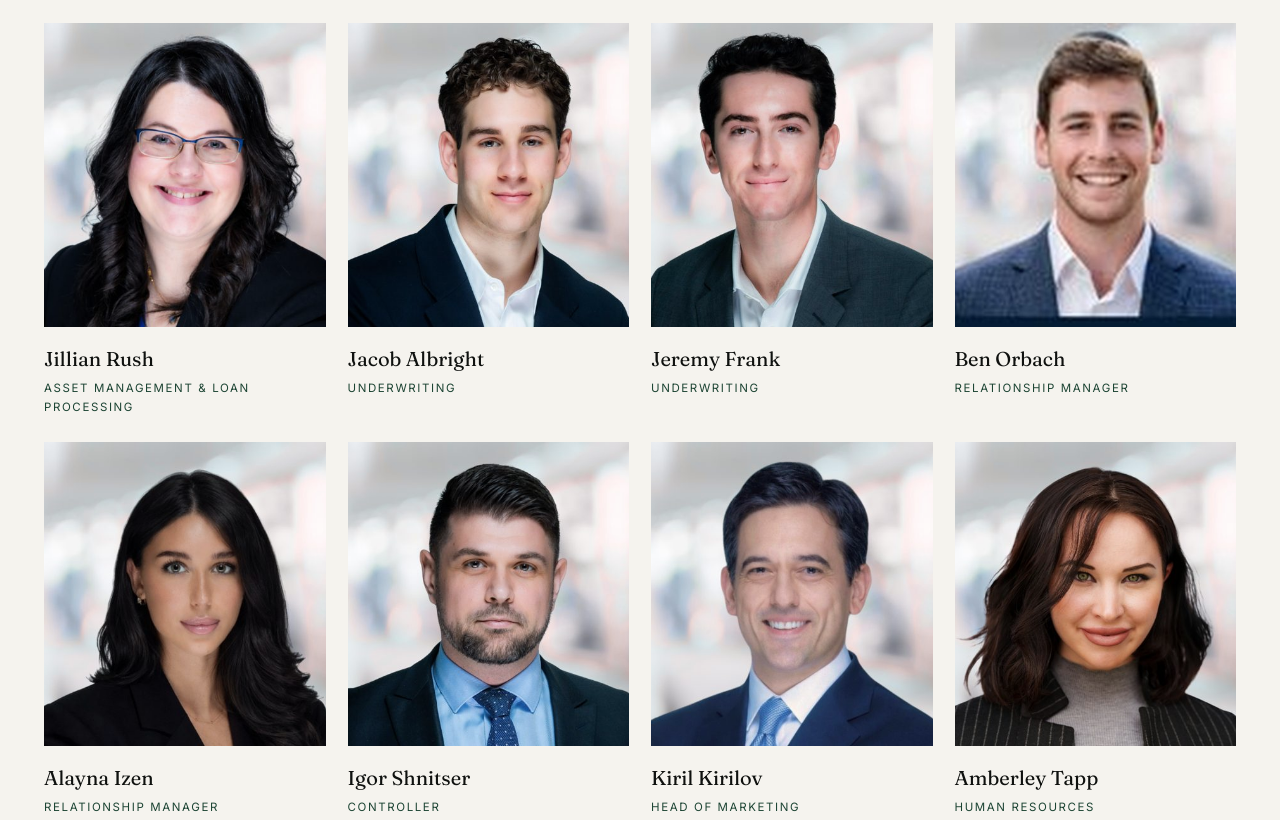
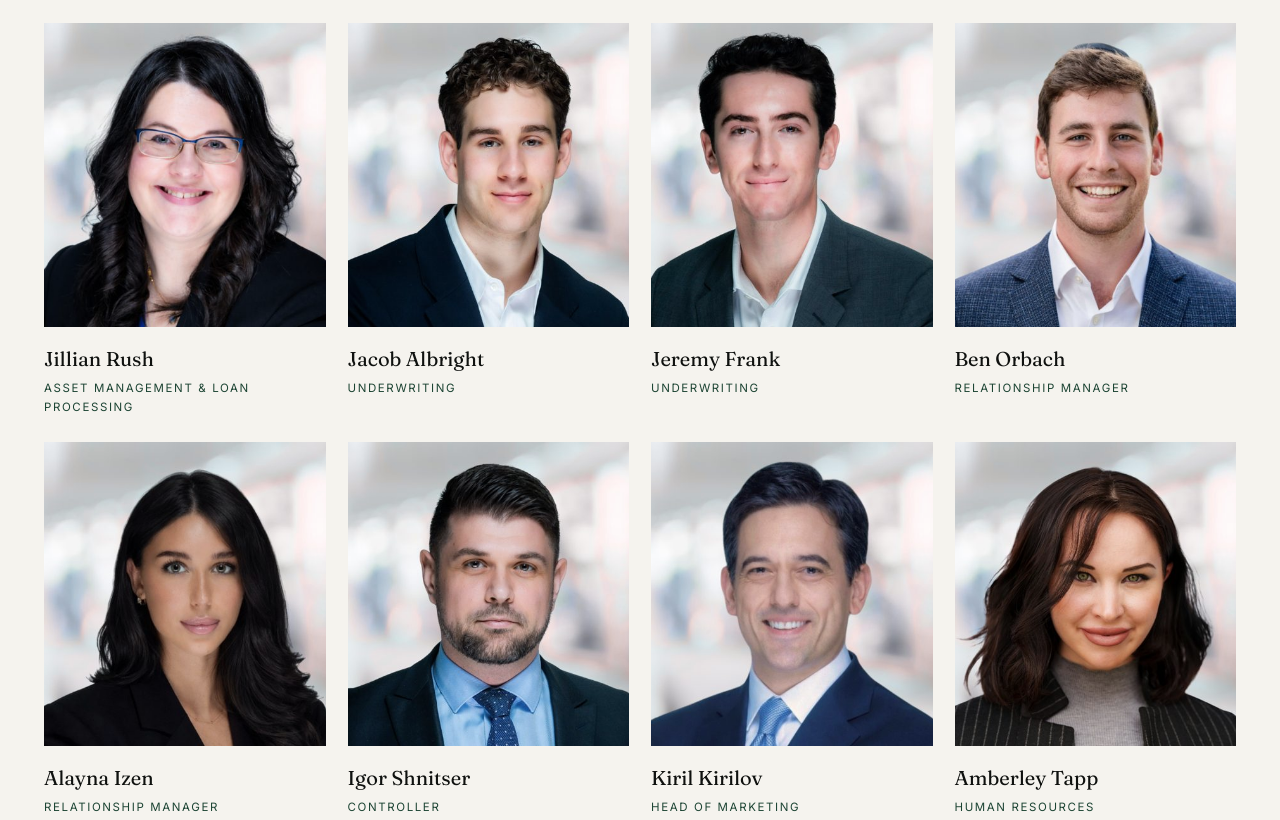
Before and after one commit to AK89AK-sudo/bravo-property-trust, a plain HTML site: page index.html in a window 1280 px wide. Shown: the part 5140-5960 px from the top of the page. Drawn offline with Linux system fonts and the light colour scheme.

Commit message:
Ben headshot: native 600x600 source
Co-Authored-By: Claude Fable 5 <noreply@anthropic.com>

```diff
--- a/index.html
+++ b/index.html
@@ -222,7 +222,7 @@ footer p{max-width:80ch;line-height:1.7}
     <div class="member rv"><div class="ph"><img src="assets/jillian.jpg" alt="Jillian Rush"></div><div class="nm">Jillian Rush</div><div class="ti">Asset Management &amp; Loan Processing</div></div>
     <div class="member rv"><div class="ph"><img src="assets/jacob.jpg" alt="Jacob Albright"></div><div class="nm">Jacob Albright</div><div class="ti">Underwriting</div></div>
     <div class="member rv"><div class="ph"><img src="assets/jeremy.jpg" alt="Jeremy Frank"></div><div class="nm">Jeremy Frank</div><div class="ti">Underwriting</div></div>
-    <div class="member rv"><div class="ph"><img src="assets/ben-f.jpg" alt="Ben Orbach"></div><div class="nm">Ben Orbach</div><div class="ti">Relationship Manager</div></div>
+    <div class="member rv"><div class="ph"><img src="assets/ben-hd.jpg" alt="Ben Orbach"></div><div class="nm">Ben Orbach</div><div class="ti">Relationship Manager</div></div>
     <div class="member rv"><div class="ph"><img src="assets/alayna.jpg" alt="Alayna Izen"></div><div class="nm">Alayna Izen</div><div class="ti">Relationship Manager</div></div>
     <div class="member rv"><div class="ph"><img src="assets/igor.jpg" alt="Igor Shnitser"></div><div class="nm">Igor Shnitser</div><div class="ti">Controller</div></div>
     <div class="member rv"><div class="ph"><img src="assets/kiril.jpg" alt="Kiril Kirilov"></div><div class="nm">Kiril Kirilov</div><div class="ti">Head of Marketing</div></div>
```
Also changed, not shown: assets/ben-f.jpg (deleted), assets/ben-hd.jpg (added).
